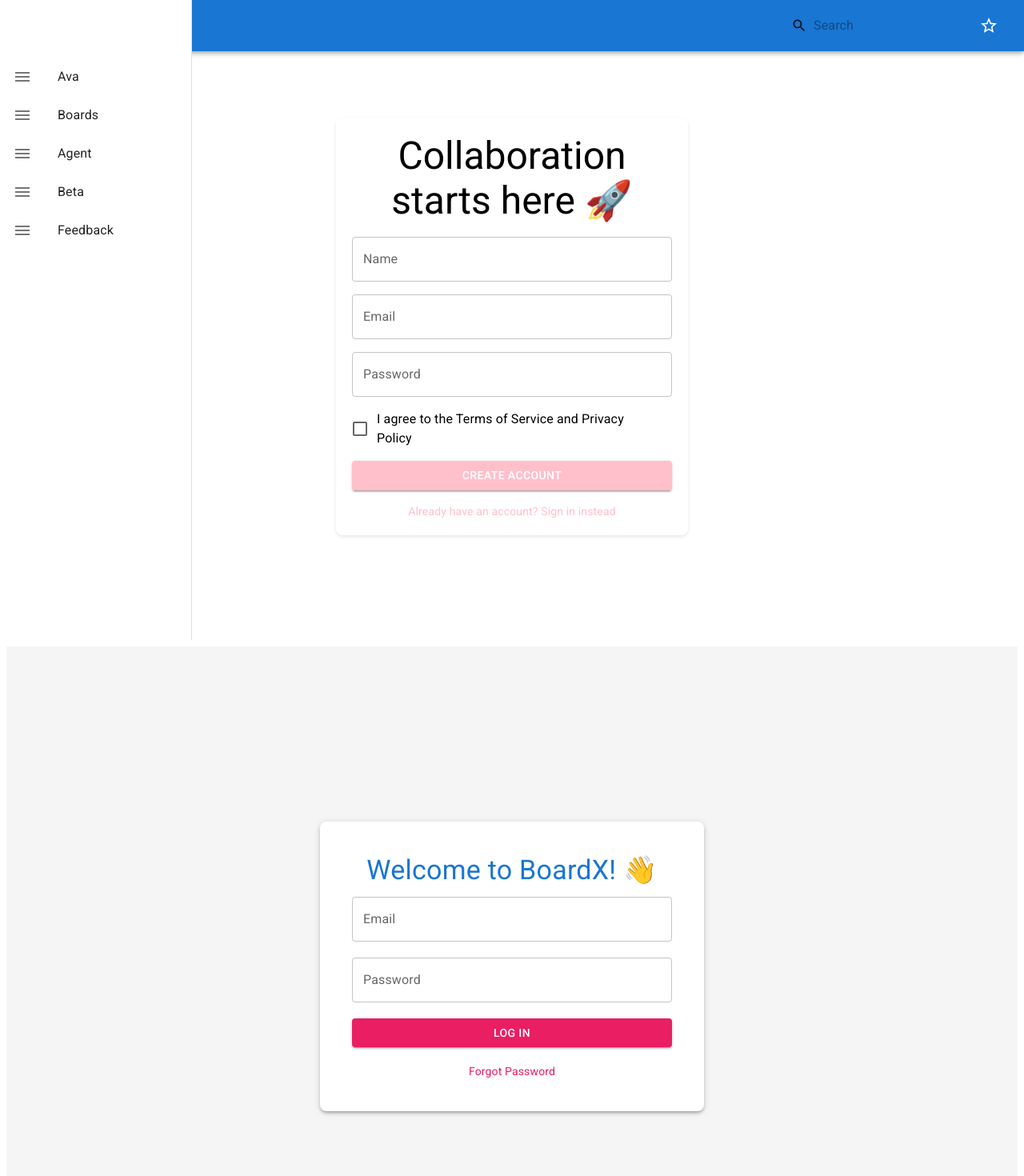
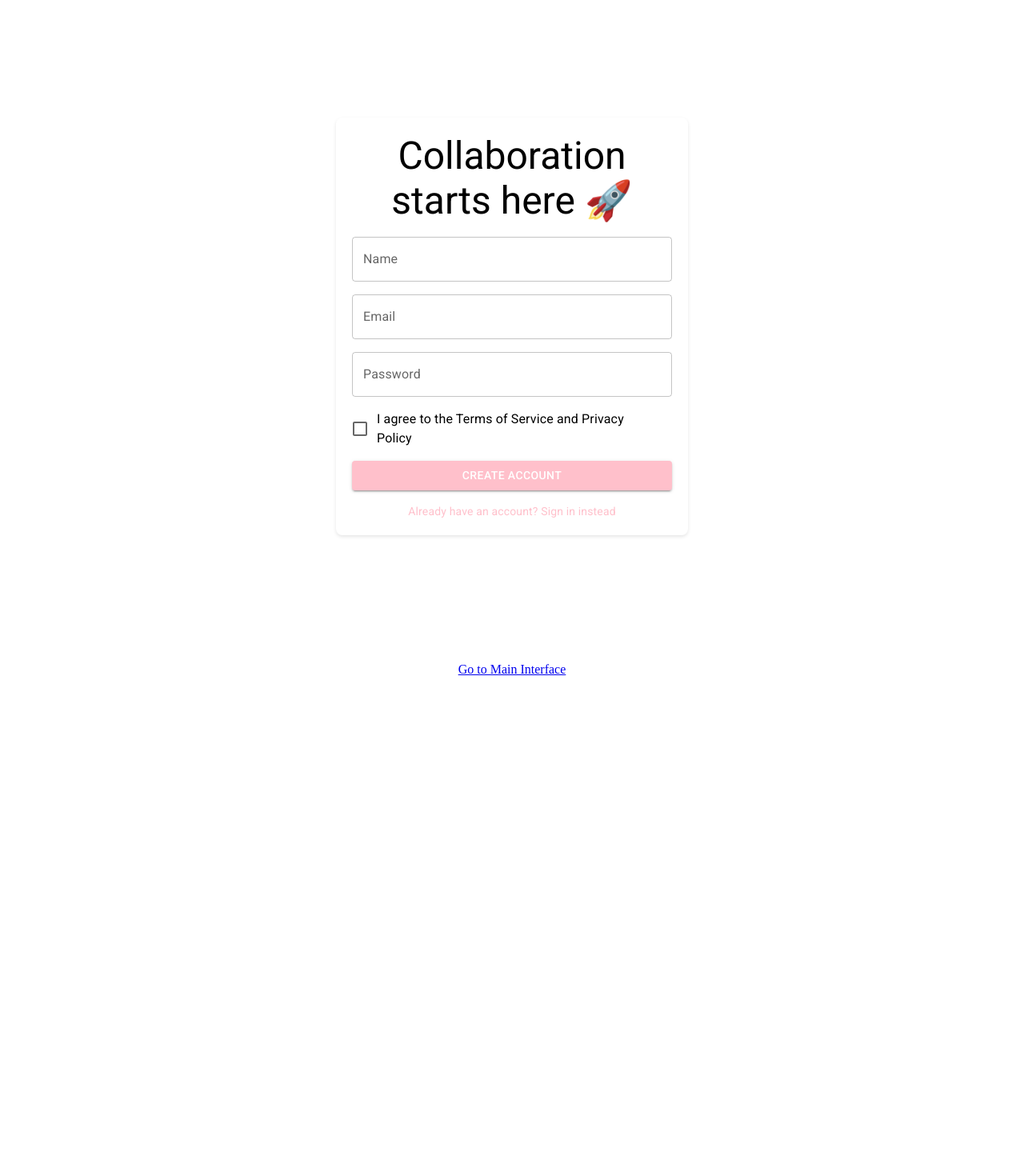
Before and after one commit to zhangsgithub04/joyui1, a React (Create React App) app: page / in a window 1280 px wide. Shown: the top 1470 px of the page at 80% size. After the commit the page ends 854 px from the top, so only its background shows below. Built offline with nearby package versions, Linux system fonts and the light colour scheme.

Commit message:
Update index.tsx

```diff
--- a/src/index.tsx
+++ b/src/index.tsx
@@ -1,5 +1,6 @@
 import React from 'react';
 import ReactDOM from 'react-dom/client';
+import { BrowserRouter, Routes, Route, Link } from 'react-router-dom';
 import SignUp from './SignUp';
 import SignIn from './SignIn';
 import MainInterface from './MainInterface';
@@ -10,9 +11,17 @@
     const root = ReactDOM.createRoot(rootElement);
     root.render(
         <React.StrictMode>
-            <SignUp /> {}
-            <SignIn /> {}
-            <MainInterface /> {}
+            <BrowserRouter>
+                <Routes>
+                    <Route path="/" element={<SignUp />} />
+                    <Route path="/signin" element={<SignIn />} />
+                    <Route path="/main" element={<MainInterface />} />
+                </Routes>
+                {/* Link to the MainInterface */}
+                <footer style={{textAlign: 'center', marginTop: '20px'}}>
+                    <Link to="/main">Go to Main Interface</Link>
+                </footer>
+            </BrowserRouter>
         </React.StrictMode>
     );
 }
```
